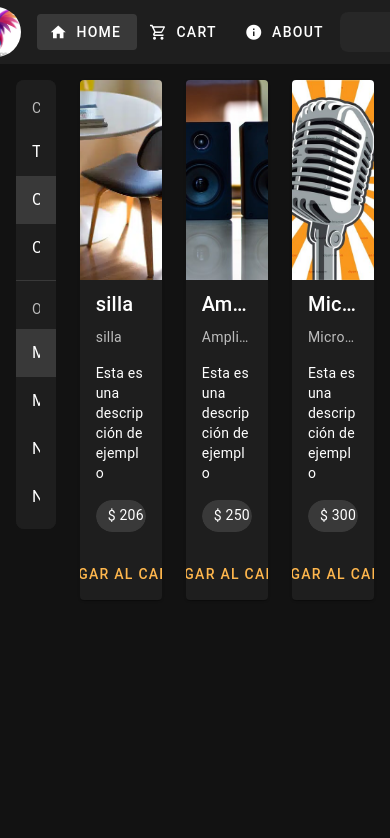
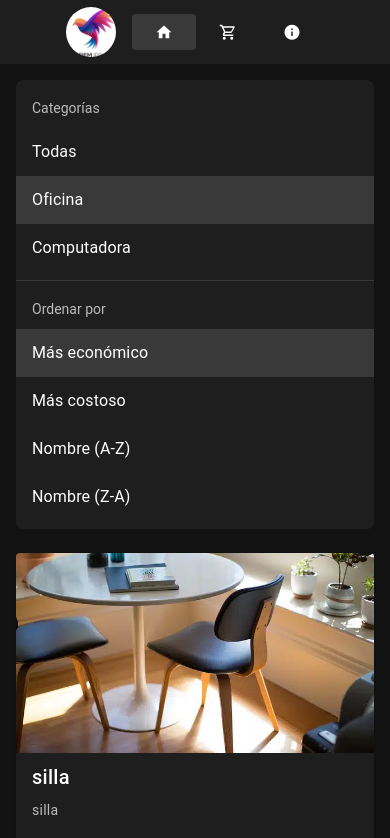
Before and after one commit to hrondon272/front-ecommerce, a Vue app: page /categories/1 in a window 390 px wide. Shown: the top 838 px of the page. Built offline with nearby package versions, Linux system fonts and the light colour scheme.

Commit message:
Feat - responsive project done

```diff
--- a/package.json
+++ b/package.json
@@ -12,6 +12,7 @@
     "lint": "eslint . --ext .vue,.js,.jsx,.cjs,.mjs,.ts,.tsx,.cts,.mts --fix --ignore-path .gitignore"
   },
   "dependencies": {
+    "@vueuse/core": "^10.7.1",
     "pinia": "^2.1.7",
     "vue": "^3.3.11",
     "vue-router": "^4.2.5",
--- a/src/components/ProductList.vue
+++ b/src/components/ProductList.vue
@@ -18,7 +18,7 @@
     <v-progress-circular indeterminate :size="50" />
     </div>
     <v-row v-else>
-        <v-col v-for="p in products" :key="p.id" cols="4">
+        <v-col v-for="p in products" :key="p.id" cols="12" sm="6" md="4" lg="3">
             <ProductCard :product="p"></ProductCard> <!-- Escuchar el evento -->
         </v-col>
     </v-row>
--- a/src/components/TopBar.vue
+++ b/src/components/TopBar.vue
@@ -15,34 +15,29 @@
     <v-app-bar flat>
         <v-container class="mx-auto d-flex align-center justify-center">
             <v-avatar class="me-4" size="50">
-                <v-img src="/logo.png" cover/>
+                <v-img src="/logo.png" cover />
             </v-avatar>
 
             <RouterLink to="/" custom v-slot="{ navigate }">
-                <v-btn prepend-icon="mdi-home" :active="$route.name === 'home' || $route.name === 'category'" variant="text" @click="navigate">
-                    Home
+                <v-btn :active="$route.name === 'home' || $route.name === 'category'" variant="text" @click="navigate">
+                    <v-icon icon="mdi-home"></v-icon>
+                    <span class="d-none d-sm-flex">Home</span>
                 </v-btn>
             </RouterLink>
             <RouterLink to="/cart" custom v-slot="{ navigate }">
                 <v-badge :content="itemsCount" :model-value="itemsCount > 0" color="orange-lighten-2">
-                    <v-btn prepend-icon="mdi-cart-outline" :active="$route.name === 'cart'" variant="text"
-                        @click="navigate">
-                        Cart
+                    <v-btn :active="$route.name === 'cart'" variant="text" @click="navigate">
+                        <v-icon class="mr-0 mr-sm-2" icon="mdi-cart-outline" />
+                        <span class="d-none d-sm-flex">Cart</span>
                     </v-btn>
                 </v-badge>
             </RouterLink>
             <RouterLink to="/about" custom v-slot="{ navigate }">
-                <v-btn prepend-icon="mdi-information" :active="$route.name === 'about'" variant="text" @click="navigate">
-                    About
+                <v-btn :active="$route.name === 'about'" variant="text" @click="navigate">
+                    <v-icon class="mr-0 mr-sm-2" icon="mdi-information" />
+                    <span class="d-none d-sm-flex">About</span>
                 </v-btn>
             </RouterLink>
-
-            <v-spacer></v-spacer>
-
-            <v-responsive max-width="160">
-                <v-text-field density="compact" flat hide-details label="Search" rounded="lg" single-line
-                    variant="solo-filled"></v-text-field>
-            </v-responsive>
         </v-container>
     </v-app-bar>
 </template>
--- a/src/components/cart/CartProductItem.vue
+++ b/src/components/cart/CartProductItem.vue
@@ -36,7 +36,7 @@
             <v-avatar size="40px">
                 <v-img :src="productImageUrl" />
             </v-avatar>
-            Producto - {{ detail.product.name }}
+            {{ detail.product.name }}
         </td>
         <td>
             <v-btn class="ml-2" icon="mdi-minus" size="x-small" @click="decrementQuantity(detail.product.id)" />
--- a/src/components/cart/SummaryCart.vue
+++ b/src/components/cart/SummaryCart.vue
@@ -4,7 +4,7 @@
 
 export default {
     computed: {
-        ...mapState(useCartStore, ['totalAmount'])
+        ...mapState(useCartStore, ['totalAmount', 'whatsAppLink'])
     }
 }
 </script>
@@ -18,7 +18,7 @@
             <p>Total a pagar: ${{ totalAmount == 0 ? 0 : totalAmount }}</p>
         </v-card-subtitle>
         <v-card-text>
-            <v-btn variant="tonal" color="orange-lighten-2">
+            <v-btn :href="whatsAppLink" variant="tonal" color="orange-lighten-2" target="_blank">
                 Realizar pedido
             </v-btn>
         </v-card-text>
--- a/src/stores/cart.ts
+++ b/src/stores/cart.ts
@@ -1,9 +1,10 @@
 import { defineStore } from 'pinia'
 import type { CartDetail, Product } from '@/model/types';
+import { useLocalStorage } from '@vueuse/core';
 
 export const useCartStore = defineStore('cart', {
   state: () => ({
-    details: <Array<CartDetail>>[]
+    details: useLocalStorage<CartDetail[]>('cartDetail', [])
   }),
   getters: {
     cartItemsCount: (state) => {
@@ -20,6 +21,26 @@
       })
 
       return amount;
+    },
+    whatsAppMessage(state) {
+      let message = 'Hola, quiero realizar la siguiente compra:\n\n';
+
+      message += '----------------------\n';
+      state.details.forEach(d => {
+        message += `Producto: ${d.product.name}\n`;
+        message += `Cantidad: ${d.quantity}\n`;
+        message += `SubTotal: ${d.quantity * d.product.price}\n`;
+        message += '----------------------\n';
+      });
+
+      message += `Total a pagar: $${this.totalAmount}\n\n`;
+      message += `Muchas gracias! 😊👍`;
+
+      return encodeURI(message);
+    },
+    whatsAppLink() {
+      return 'https://api.whatsapp.com/send/?phone=573125869378&text=' + this.whatsAppMessage; // ¨Para usar emojis
+      // return 'https://wa.me/573125869378?text=' + this.whatsAppMessage; // Más recomendable si no vamos a usar emojis
     }
   },
   actions: {
--- a/src/views/HomeView.vue
+++ b/src/views/HomeView.vue
@@ -26,22 +26,22 @@
     setTimeout(() => {
       const productsStore = useProductsStore();
       productsStore.fetchProducts();
-    }, 4000);
+    }, 2000);
 
     setTimeout(() => {
       const categoriesStore = useCategoryStore();
       categoriesStore.fetchCategories();
-    }, 2000);
+    }, 1000);
   }
 }
 </script>
 
 <template>
   <v-row>
-    <v-col cols="2">
+    <v-col cols="12" sm="3" md="3" lg="2">
       <LeftMenu />
     </v-col>
-    <v-col cols="10">
+    <v-col cols="12" sm="9" md="9" lg="10">
       <ProductList />
     </v-col>
   </v-row>
```
Also changed, not shown: 1 other file (tests, documents, lock files or other folders).
